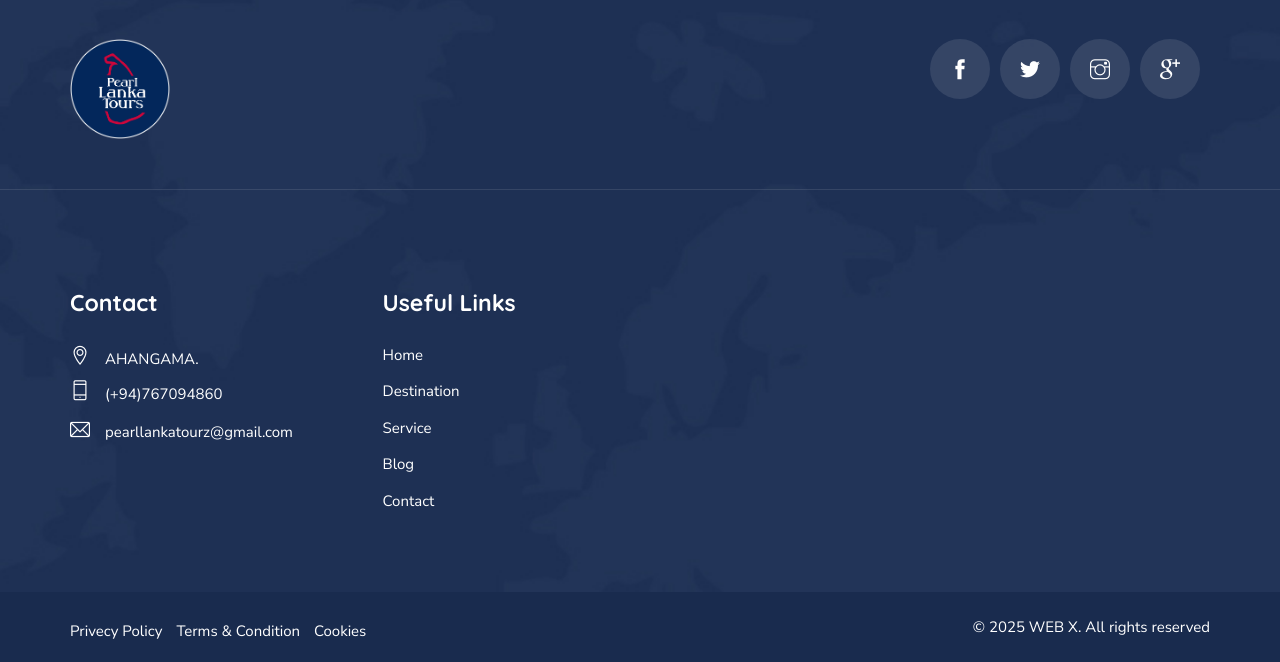
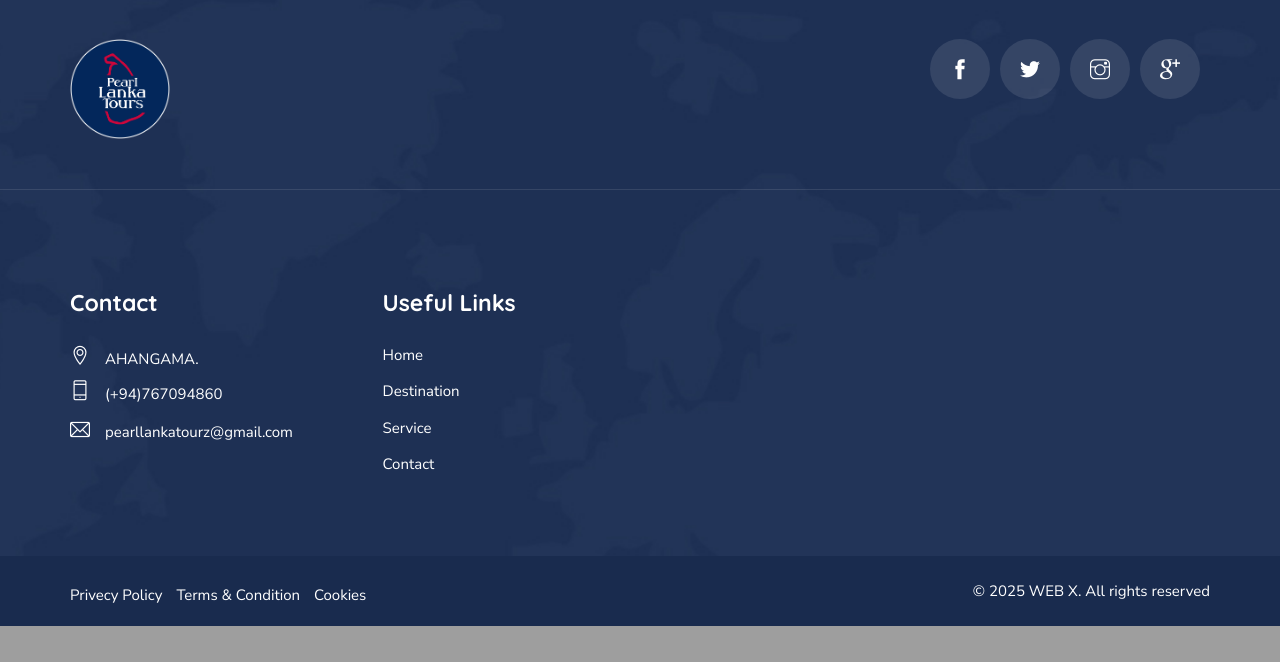
Before and after one commit to thiran-naleendra/tourism_website, a PHP site: page /index.php in a window 1280 px wide. Shown: the part 4477-5139 px from the top of the page. After the commit the page ends 5103 px from the top, so only its background shows below. Run offline with PHP 8.4, Linux system fonts and the light colour scheme.

Commit message:
update foofter

```diff
--- a/footer.php
+++ b/footer.php
@@ -53,11 +53,8 @@
                                 <li class="menu-item-has-children">
                                     <a href="service.php">Service</a>
                                 </li>
-                                <li class="menu-item-has-children">
-                                    <a href="blog-fullwidth.html">Blog </a>
 
-                                </li>
-                                <li><a href="contact.html">Contact</a></li>
+                                <li><a href="contact.php">Contact</a></li>
                             </ul>
                         </div>
                     </div>
```
